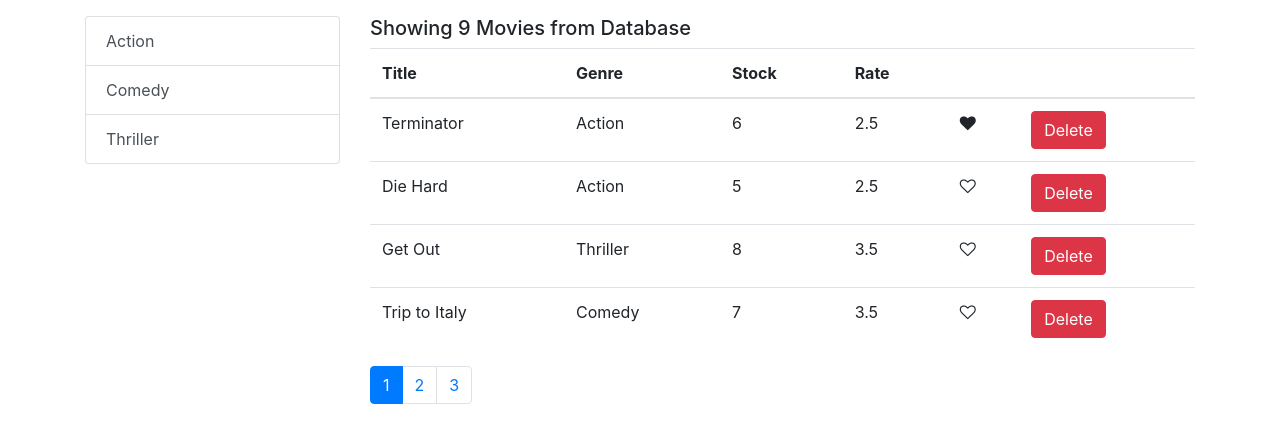
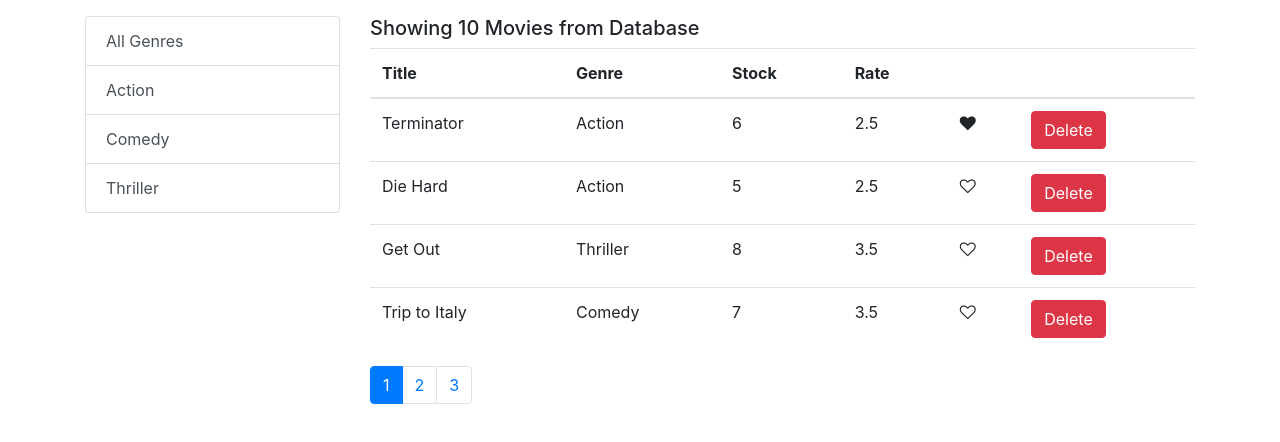
Before and after one commit to Karan-Munjani/vidly, a React (Create React App) app: page / in a window 1280 px wide. Shown: the top 442 px of the page. Built offline with nearby package versions, Linux system fonts and the light colour scheme.

Commit message:
Added AllGenre in ListGroup

```diff
--- a/src/components/movies.jsx
+++ b/src/components/movies.jsx
@@ -4,7 +4,7 @@ import Pagination from "./common/pagination";
 import Like from "./common/like";
 import { paginate } from "../utils/paginate";
 import ListGroup from "./common/listGroup";
-import { getGenres } from "../services/fakeGenreService";
+import { genres, getGenres } from "../services/fakeGenreService";
 
 class MoviesTable extends Component {
   state = {
@@ -15,20 +15,35 @@ class MoviesTable extends Component {
   };
 
   componentDidMount() {
+    const genres = [{ name: "All Genres" }, ...getGenres()];
+
     this.setState({
       movies: getMovies(),
-      genres: getGenres(),
+      genres: genres,
     });
   }
 
   render() {
     const { length: moviesCount } = this.state.movies;
-    const { pageSize, currentPage, movies: allMovies } = this.state;
+    const {
+      pageSize,
+      currentPage,
+      movies: allMovies,
+      selectedGenre,
+    } = this.state;
+
     if (moviesCount === 0) {
       return <h5>There Are No Movies In Database</h5>;
     }
 
-    const movies = paginate(allMovies, currentPage, pageSize);
+    const filtered =
+      selectedGenre && selectedGenre._id
+        ? allMovies.filter((m) => {
+            return m.genre._id === selectedGenre._id;
+          })
+        : allMovies;
+
+    const movies = paginate(filtered, currentPage, pageSize);
     // <> -> ReactFragment
     return (
       <div className="row mt-3 mb-3">
@@ -36,11 +51,11 @@ class MoviesTable extends Component {
           <ListGroup
             items={this.state.genres}
             onItemSelect={this.handleGenreSelect}
-            selectedItem={this.state.selectedGenre}
+            selectedItem={selectedGenre}
           />
         </div>
         <div className="col">
-          <h5>Showing {moviesCount} Movies from Database</h5>
+          <h5>Showing {filtered.length} Movies from Database</h5>
           <table className="table">
             <thead>
               <tr>
@@ -78,8 +93,9 @@ class MoviesTable extends Component {
               ))}
             </tbody>
           </table>
+
           <Pagination
-            itemsCount={moviesCount}
+            itemsCount={filtered.length}
             pageSize={pageSize}
             onPageChange={this.handlePageChnage}
             currentPage={currentPage}
@@ -111,6 +127,7 @@ class MoviesTable extends Component {
   handleGenreSelect = (genre) => {
     this.setState({
       selectedGenre: genre,
+      currentPage: 1,
     });
   };
 }
--- a/src/services/fakeMovieService.js
+++ b/src/services/fakeMovieService.js
@@ -66,6 +66,13 @@ const movies = [
     numberInStock: 7,
     dailyRentalRate: 3.5,
   },
+  {
+    _id: "5b21ca3eeb7f6fbccd471814",
+    title: "Phir Hera Pheri",
+    genre: { _id: "5b21ca3eeb7f6fbccd471814", name: "Comedy" },
+    numberInStock: 2,
+    dailyRentalRate: 3.5,
+  },
 ];
 
 export function getMovies() {
```
